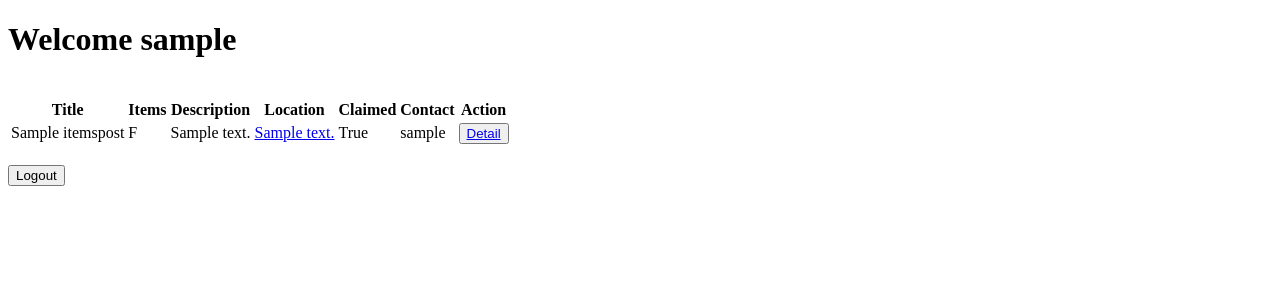
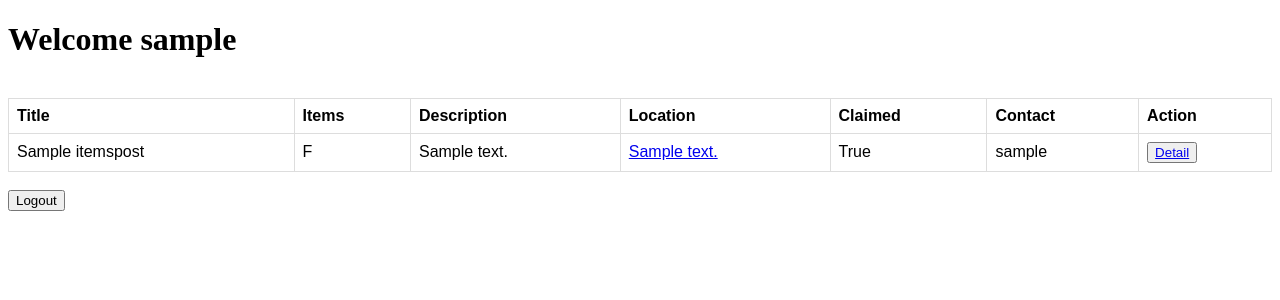
Before and after one commit to Aries324/junk-finder, a Django app: page / in a window 1280 px wide. Shown: the top 300 px of the page. Run offline with Django 3.2, Linux system fonts and the light colour scheme; a user stored in the database is signed in; tables that the repository leaves empty hold one stand-in row (values such as "Sample post"); parts of the project's set-up code (start-up, migrations or seed data) failed here and were passed over.

Commit message:
class based view for home page added

```diff
--- a/junkapp/templates/home.html
+++ b/junkapp/templates/home.html
@@ -4,6 +4,24 @@
 <head>
     <meta charset="UTF-8">
     <title>Junk App</title>
+    <style>
+            table {
+                font-family: arial, sans-serif;
+                border-collapse: collapse;
+                width: 100%;
+            }
+
+            td,
+            th {
+                border: 1px solid #dddddd;
+                text-align: left;
+                padding: 8px;
+            }
+
+            tr:nth-child(even) {
+                background-color: #dddddd;
+            }
+        </style>
 </head>
 
 <body>
--- a/junkapp/views.py
+++ b/junkapp/views.py
@@ -4,6 +4,7 @@ from django.shortcuts import render, redirect, reverse, HttpResponseRedirect
 from django.contrib.auth.decorators import login_required
 from .view_helper import obj_creator, object_form_validator
 from junkapp.models import ItemsPost, MyUser
+from django.views.generic.edit import CreateView
 
 # Regarding additional text that might be needed for individual
 # form views, it would be necessary to define them in the view
@@ -17,13 +18,13 @@ def signup(request):
     form = SignUpForm()
     return render(request, 'forms.html', {'form': form})
 
-
-# class ItemPostView(CreateView):
-#     def get(self, request):
-#         context = {
-#             'data': ItemsPost.objects.all()
-#         }
-#         return render(request, 'templates/home.html', context)
+# Class based view
+class HomeView(CreateView):
+    def get(self, request):
+        context = {
+            'data': ItemsPost.objects.all()
+        }
+        return render(request, 'home.html', context)
 
 @login_required(login_url='/login/')
 def home(request):
--- a/junkfinder/urls.py
+++ b/junkfinder/urls.py
@@ -19,7 +19,8 @@ from junkapp import views, view_helper
 
 urlpatterns = [
     path('admin/', admin.site.urls),
-    path('', views.home, name='home'),
+    # path('', views.home, name='home'),
+    path('', views.HomeView.as_view(), name='home'),
     path('signup/', views.signup),
     path('logout/', views.logout_action, name='logout'),
     path("login/", views.login_view, name="login"),
```
